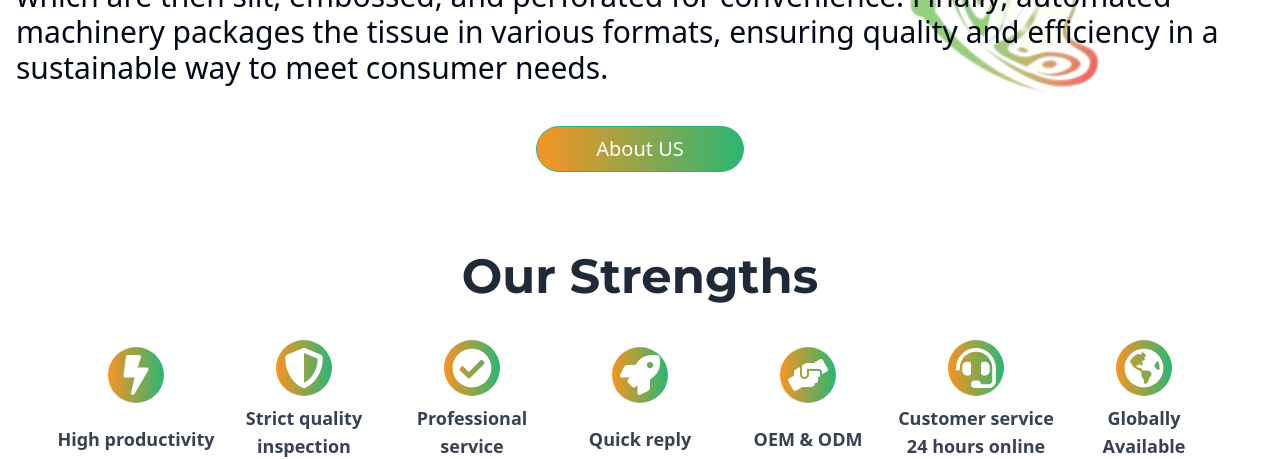
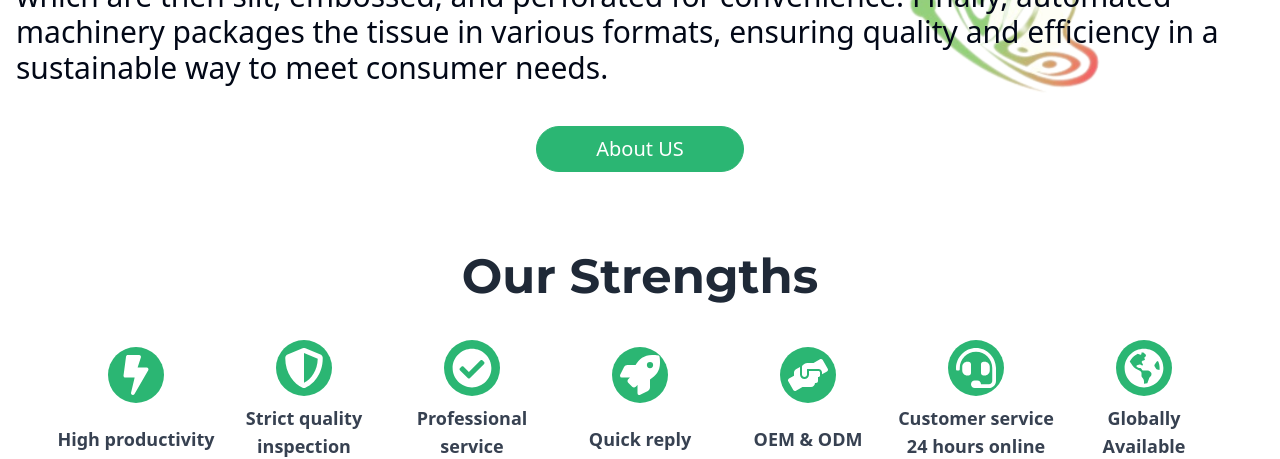
Before and after one commit to DiamondOre-Consulting/Sof-Scroll-Website, a React (Vite) app: page / in a window 1280 px wide. Shown: the part 1300-1759 px from the top of the page. Built offline with nearby package versions, Linux system fonts and the light colour scheme; a web font is replaced by a local one.

Commit message:
Updated UI

```diff
--- a/src/Components/AboutUs.jsx
+++ b/src/Components/AboutUs.jsx
@@ -33,7 +33,7 @@ const AboutUs = () => {
 
           <Link
             to={"/about-us"}
-            className="inline-grid px-4 py-2 mt-10 overflow-hidden text-xl text-center text-white transition-all duration-300 border rounded-full bg-gradient-to-r from-color3 to-dark w-52 button border-dark hover:bg-dark hover:text-white"
+            className="inline-grid px-4 py-2 mt-10 overflow-hidden text-xl text-center text-white transition-all duration-300 border rounded-full bg-dark w-52 button border-dark hover:bg-dark hover:shadow-lg hover:text-white"
           >
             <span>About US</span>
           </Link>
--- a/src/Components/OurStrength.jsx
+++ b/src/Components/OurStrength.jsx
@@ -26,7 +26,7 @@ const OurStrength = () => {
   return (
     <div>
       <div className="pt-10 ">
-        <h1 className="mb-10   text-3xl md:text-5xl font-bold text-center text-gray-800 mf">Our Strengths</h1>
+        <h1 className="mb-10 text-3xl font-bold text-center text-gray-800 md:text-5xl mf">Our Strengths</h1>
         <div className="container px-4 mx-auto">
           <div className="flex flex-wrap justify-center gap-2 pb-20 text-center">
             {strengths.map((strength, index) => (
@@ -36,7 +36,7 @@ const OurStrength = () => {
                 data-aos-duration={strength.time}
                 className="flex flex-col items-center justify-around w-40 transition-transform duration-300 hover:scale-110"
               >
-                <div className="p-2 mb-2 transition-transform duration-300 transform rounded-full text-white  bg-gradient-to-r from-color3 to-dark hover:scale-125">
+                <div className="p-2 mb-2 text-white transition-transform duration-300 transform rounded-full bg-dark hover:scale-125">
                   {strength.icon}
                 </div>
                 <p className="text-lg font-semibold text-gray-700 transition-colors duration-300 hover:text-dark">
--- a/src/Pages/HomeMain/MainHome.jsx
+++ b/src/Pages/HomeMain/MainHome.jsx
@@ -19,7 +19,7 @@ const MainHome = ({ cart, setCart }) => {
 
 
   return (
-    <div className="overflow-x-hidden  ">
+    <div className="overflow-x-hidden ">
       <Hero />
       <AboutUs />
       <OurStrength />
--- a/tailwind.config.js
+++ b/tailwind.config.js
@@ -16,8 +16,8 @@ module.exports = {
 				dark: '#2bb673',
 				light: '#fff4d4',
 				color3: '#f79422',
-				color4:'#ea2920',
-				bgMain: '#ECF2FF',
+				color4: '#ea2920',
+				bgMain: '#FAEBD7',
 				background: 'hsl(var(--background))',
 				foreground: 'hsl(var(--foreground))',
 				card: {
@@ -83,7 +83,7 @@ module.exports = {
 		}
 	},
 	plugins: [
-		require("tailwindcss-animate",'tailwind-scrollbar'), // Animations plugin for Tailwind
+		require("tailwindcss-animate", 'tailwind-scrollbar'), // Animations plugin for Tailwind
 		addVariablesForColors,
 
 	],
```
